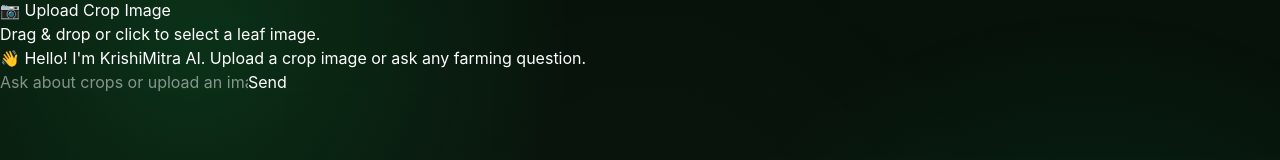
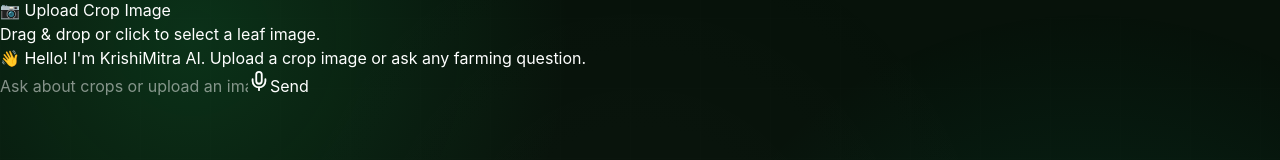
Before and after one commit to souvikpal77/krishimitra-ai, a React app in the folder frontend/: page /chat in a window 1280 px wide. Shown: the part 122-282 px from the top of the page. Built offline with nearby package versions, Linux system fonts and the light colour scheme; no server answers; the HTML template or start-up script is replaced by a standard one.

Commit message:
Milestone 5: Added persistent chat history using localStorage

```diff
--- /dev/null
+++ b/frontend/src/components/VoiceButton.jsx
@@ -0,0 +1,19 @@
+import { Mic } from "lucide-react";
+
+export default function VoiceButton({
+  listening,
+  onClick,
+}) {
+  return (
+    <button
+      onClick={onClick}
+      className={`rounded-xl px-4 transition ${
+        listening
+          ? "bg-red-600 animate-pulse"
+          : "bg-green-600 hover:bg-green-700"
+      }`}
+    >
+      <Mic size={22} />
+    </button>
+  );
+}
--- a/frontend/src/pages/Chat.jsx
+++ b/frontend/src/pages/Chat.jsx
@@ -6,18 +6,29 @@
 import SuggestedQuestions from "../components/SuggestedQuestions";
 import ImageUploader from "../components/ImageUploader";
 import WeatherCard from "../components/WeatherCard";
+import VoiceButton from "../components/VoiceButton";
 
 export default function Chat() {
   const [prompt, setPrompt] = useState("");
 
+  const [listening, setListening] = useState(false);
+
   const [weather, setWeather] = useState(null);
 
-  const [messages, setMessages] = useState([
+ const [messages, setMessages] = useState(() => {
+  const saved = localStorage.getItem("krishimitra-chat");
+
+  if (saved) {
+    return JSON.parse(saved);
+  }
+
+  return [
     {
       role: "assistant",
       text: "👋 Hello! I'm KrishiMitra AI. Upload a crop image or ask any farming question.",
     },
-  ]);
+  ];
+});
 
   const [loading, setLoading] = useState(false);
 
@@ -30,6 +41,10 @@
       behavior: "smooth",
     });
   }, [messages, loading]);
+
+  useEffect(() => {
+    localStorage.setItem("krishimitra-chat", JSON.stringify(messages));
+  }, [messages]);
 
   function handleNewChat() {
     setMessages([
@@ -44,6 +59,52 @@
     setSelectedImage(null);
 
     setWeather(null);
+
+    localStorage.removeItem("krishimitra-chat");
+  }
+
+function handleVoiceInput() {
+  console.log("Voice button clicked");
+
+  const SpeechRecognition =
+    window.SpeechRecognition || window.webkitSpeechRecognition;
+
+  if (!SpeechRecognition) {
+    alert("Speech Recognition is not supported.");
+    return;
+  }
+
+  const recognition = new SpeechRecognition();
+
+  recognition.lang = "en-IN";
+  recognition.continuous = false;
+  recognition.interimResults = false;
+
+  recognition.onstart = () => {
+    console.log("Listening...");
+    setListening(true);
+  };
+
+  recognition.onresult = (event) => {
+    console.log("Speech detected!");
+
+    const transcript = event.results[0][0].transcript;
+
+    console.log("Transcript:", transcript);
+
+    setPrompt(transcript);
+  };
+
+  recognition.onerror = (event) => {
+    console.log("Speech Error:", event.error);
+  };
+
+  recognition.onend = () => {
+    console.log("Speech ended");
+    setListening(false);
+  };
+
+  recognition.start();
 }
     async function handleGetWeather() {
     if (!navigator.geolocation) {
@@ -261,6 +322,11 @@
     className="flex-1 rounded-xl border border-white/10 bg-white/10 px-5 py-4 outline-none focus:border-green-500"
   />
 
+  <VoiceButton
+    listening={listening}
+    onClick={handleVoiceInput}
+  />
+
   <button
     onClick={handleSend}
     disabled={loading}
--- a/frontend/src/services/gemini.js
+++ b/frontend/src/services/gemini.js
@@ -3,6 +3,11 @@
 const ai = new GoogleGenAI({
   apiKey: import.meta.env.VITE_GEMINI_API_KEY,
 });
+
+console.log(
+  "Gemini Key:",
+  import.meta.env.VITE_GEMINI_API_KEY?.substring(0, 10)
+);
 
 const SYSTEM_PROMPT = `
 You are KrishiMitra AI, an intelligent agricultural assistant for Indian farmers.
@@ -114,7 +119,7 @@
     for (let attempt = 1; attempt <= 3; attempt++) {
       try {
         response = await ai.models.generateContent({
-          model: "gemini-3.5-flash",
+          model: "gemini-3.6-flash",
           contents: [
             {
               role: "user",
```
Lines whose indentation alone changed are shown as unchanged.
